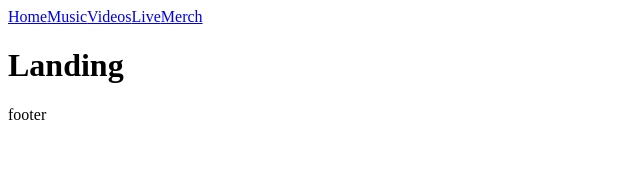
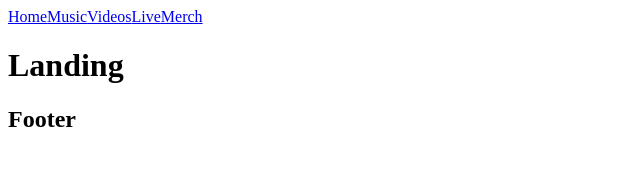
Before and after one commit to cbarnes0/zac.crook, a React (Vite) app: page / in a window 1280 px wide. Shown: the top 196 px of the page, without its empty margins (0-640 px from the left). Built offline with nearby package versions, Linux system fonts and the light colour scheme.

Commit message:
setting up footer

```diff
--- a/package.json
+++ b/package.json
@@ -10,6 +10,11 @@
     "preview": "vite preview"
   },
   "dependencies": {
+    "@fortawesome/fontawesome-svg-core": "^6.4.2",
+    "@fortawesome/free-brands-svg-icons": "^6.4.2",
+    "@fortawesome/free-regular-svg-icons": "^6.4.2",
+    "@fortawesome/free-solid-svg-icons": "^6.4.2",
+    "@fortawesome/react-fontawesome": "^0.2.0",
     "react": "^18.2.0",
     "react-dom": "^18.2.0",
     "react-router-dom": "^6.18.0"
--- /dev/null
+++ b/src/components/Footer.jsx
@@ -0,0 +1,5 @@
+const Footer = () => {
+    return <h2>Footer</h2>
+}
+
+export default Footer;
--- a/src/pages/HomeLayout.jsx
+++ b/src/pages/HomeLayout.jsx
@@ -1,12 +1,13 @@
 import { Outlet } from 'react-router-dom';
 import Navbar from '../components/Navbar';
+import Footer from '../components/Footer';
 
 const HomeLayout = () => {
     return (
         <>
             <Navbar />
             <Outlet />
-            <footer>footer</footer>
+            <Footer />
         </>
     )
 }
```
Also changed, not shown: 1 other file (tests, documents, lock files or other folders).
